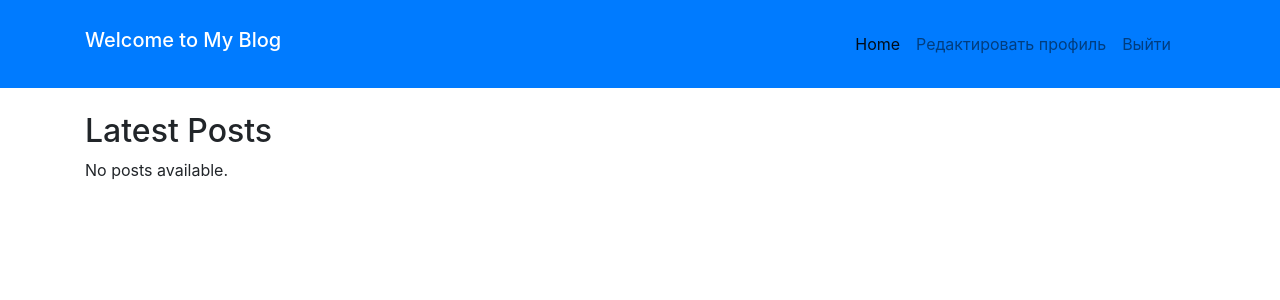
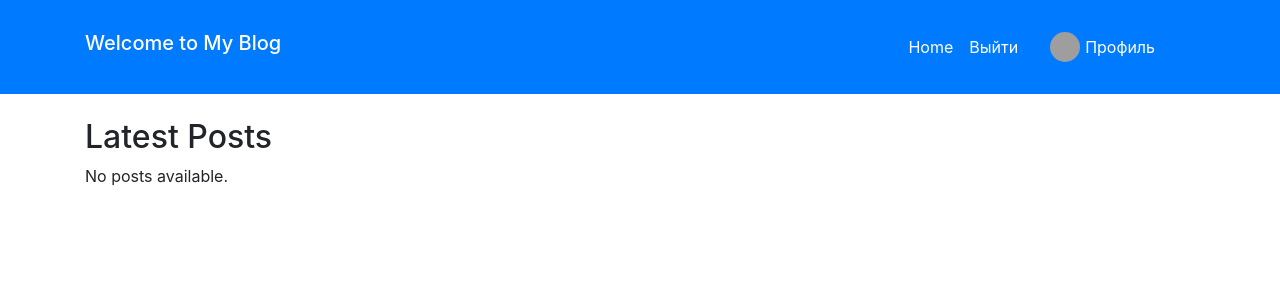
Before and after one commit to MarinaTr5tyajkova/RKIS_1lab-monolit, a Django app: page / in a window 1280 px wide. Shown: the top 300 px of the page. Run offline with Django 3.2, Linux system fonts and the light colour scheme; a user stored in the database is signed in; data comes from the database, SQL or seed files in the repository; both versions use the stored data as it was after the commit; data that the repository does not hold is empty; some libraries are stand-ins or nearby versions; grey boxes are pictures that could not be loaded.

Commit message:
version3

```diff
--- a/mysite/urls.py
+++ b/mysite/urls.py
@@ -15,8 +15,10 @@ Including another URLconf
 """
 from django.contrib import admin
 from django.urls import include, path
+from django.conf.urls.static import static
+from django.conf import settings
 
 urlpatterns = [
     path('admin/', admin.site.urls),
     path('', include('polls.urls')),
-]
+]+ static(settings.MEDIA_URL, document_root=settings.MEDIA_ROOT)
--- a/polls/forms.py
+++ b/polls/forms.py
@@ -99,9 +99,12 @@ class LoginForm(forms.Form):
     password = forms.CharField(required=True, max_length=200, label='', widget=forms.PasswordInput(attrs={'placeholder': 'Пароль'}))
 
 class UserProfileForm(forms.ModelForm):
+    email = forms.EmailField(required=True, widget=forms.EmailInput(attrs={'class': 'form-control'}))
+    full_name = forms.CharField(required=True, widget=forms.TextInput(attrs={'class': 'form-control'}))
+
     class Meta:
         model = UserProfile
-        fields = ['avatar']
+        fields = ['avatar', 'bio']  # Добавьте другие поля из модели UserProfile по мере необходимости
 
     def __init__(self, *args, **kwargs):
         super().__init__(*args, **kwargs)
--- a/polls/models.py
+++ b/polls/models.py
@@ -8,6 +8,7 @@ from django.conf import settings
 class UserProfile(models.Model) :
     user = models.OneToOneField(User, on_delete = models.CASCADE)
     avatar = models.ImageField(upload_to = 'avatars/', default ='default_avatar.png')
+    bio = models.TextField(blank=True)
 
     def __str__(self):
         return self.user.username
--- a/polls/static/css/style.css
+++ b/polls/static/css/style.css
@@ -0,0 +1,6 @@
+.avatar {
+    width: 150px; /* Ширина изображения */
+    height: 150px; /* Высота изображения */
+    object-fit: cover; /* Обрезка изображения, чтобы оно заполнило круг */
+    border-radius: 50%; /* Создание круга */
+}
--- a/polls/templates/base.html
+++ b/polls/templates/base.html
@@ -20,26 +20,36 @@
                 <span class="navbar-toggler-icon"></span>
             </button>
             <div class="collapse navbar-collapse" id="navbarNav">
-                <ul class="navbar-nav">
+                <ul class="navbar-nav mx-auto">  <!-- Центрирование элементов навигации -->
                     <li class="nav-item">
-                        <a class="nav-link active" href="{% url 'polls:home' %}">Home</a>
+                        <a class="nav-link text-white" href="{% url 'polls:home' %}">Home</a>
                     </li>
                     {% if user.is_authenticated %}
                         <li class="nav-item">
-                            <a class="nav-link" href="{% url 'polls:edit_profile' %}">Редактировать профиль</a>  <!-- Link to edit profile -->
-                        </li>
-                        <li class="nav-item">
-                            <a class="nav-link" href="{% url 'polls:logout' %}">Выйти</a>  <!-- Link to logout -->
+                            <a class="nav-link text-white" href="{% url 'polls:logout' %}">Выйти</a>
                         </li>
                     {% else %}
                         <li class="nav-item">
-                            <a class="nav-link" href="{% url 'polls:register' %}">Регистрация</a>  <!-- Link to registration -->
+                            <a class="nav-link text-white" href="{% url 'polls:register' %}">Регистрация</a>
                         </li>
                         <li class="nav-item">
-                            <a class="nav-link" href="{% url 'polls:login' %}">Вход</a>  <!-- Link to login -->
+                            <a class="nav-link text-white" href="{% url 'polls:login' %}">Вход</a>
                         </li>
                     {% endif %}
                 </ul>
+                <!-- Ссылка на профиль должна быть вне ul для выравнивания вправо -->
+                {% if user.is_authenticated %}
+                    <div class="ml-auto d-flex align-items-center">  <!-- Используем flexbox для выравнивания -->
+                        <a href="{% url 'polls:profile' %}" class="nav-link d-flex align-items-center text-white mx-2">  <!-- Добавлен отступ -->
+                            {% if user.userprofile.avatar %}
+                                <img src="{{ user.userprofile.avatar.url }}" alt="{{ user.username }}'s avatar" class="rounded-circle" style="width: 30px; height: 30px; margin-right: 5px;">
+                            {% else %}
+                                <img src="{% static 'path/to/default_avatar.png' %}" alt="Default Avatar" class="rounded-circle" style="width: 30px; height: 30px; margin-right: 5px;">
+                            {% endif %}
+                            Профиль
+                        </a>
+                    </div>
+                {% endif %}
             </div>
         </nav>
     </div>
@@ -50,5 +60,6 @@
     {% block content %}
     {% endblock %}
 </main>
+
 </body>
 </html>
--- a/polls/urls.py
+++ b/polls/urls.py
@@ -1,7 +1,9 @@
 from django.urls import path
 from .views import HomeView, RegisterView, EditProfileView, DeleteProfileView, DetailView, ResultsView, vote
 from django.contrib.auth import views as auth_views
-from .views import profile_redirect
+from .views import profile
+from django.conf.urls.static import static
+from django.conf import settings
 
 app_name = 'polls'
 
@@ -15,5 +17,5 @@ urlpatterns = [
     path('login/', auth_views.LoginView.as_view(template_name='polls/login.html'), name='login'),  # Login view
     path('logout/', auth_views.LogoutView.as_view(next_page='polls:home'), name='logout'),  # Logout view
     path('delete_profile/', DeleteProfileView.as_view(), name='delete_profile'),
-    path('accounts/profile/', profile_redirect, name='profile_redirect'),
-]
+    path('profile/', profile, name='profile'),
+]+ static(settings.MEDIA_URL, document_root=settings.MEDIA_ROOT)
--- a/polls/views.py
+++ b/polls/views.py
@@ -39,7 +39,7 @@ class EditProfileView(LoginRequiredMixin, UpdateView) :
     model = UserProfile
     form_class = UserProfileForm
     template_name = 'polls/edit_profile.html'
-    success_url = reverse_lazy('polls: home')
+    success_url = reverse_lazy('polls:home')
 
     def get_object(self, queryset = None):
         return self.request.user.userprofile
@@ -90,5 +90,27 @@ class DeleteProfileView(LoginRequiredMixin, View):
         return redirect('polls:home')  # Перенаправление на главную страницу
 
 @login_required
-def profile_redirect(request):
-    return redirect('polls:home')
+def profile(request):
+    return render(request, 'polls/profile.html', {'profile': request.user.userprofile})
+
+def delete_profile(request):
+    user = request.user
+    user.delete()  # Удаляет пользователя и его профиль
+    return redirect('home')  # Перенаправление на главную страницу или другую страницу после удаления.
+
+def edit_profile(request):
+    user = request.user
+    profile = user.userprofile
+
+    if request.method == 'POST':
+        form = UserProfileForm(request.POST, request.FILES, instance=profile)
+        user_form = UserRegistrationForm(request.POST, instance=user)  # Создаем форму для обновления пользователя
+        if form.is_valid() and user_form.is_valid():
+            user_form.save()  # Сохраняем изменения в модели User
+            form.save()  # Сохраняем изменения в модели UserProfile
+            return redirect('polls:profile')  # Перенаправление на страницу профиля после сохранения
+    else:
+        form = UserProfileForm(instance=profile)
+        user_form = UserRegistrationForm(instance=user)  # Заполняем форму данными пользователя
+
+    return render(request, 'polls/edit_profile.html', {'form': form, 'user_form': user_form})
```
Also changed, not shown: mysite/settings.py (+7 -0 lines), polls/templates/polls/profile.html (added, +43 -0 lines), avatars/5307909992910808586-fotor-bg-remover-20241113203613.png (added), avatars/5307909992910808586-fotor-bg-remover-20241113203613_0AP1vWT.png (added), avatars/5307909992910808586-fotor-bg-remover-20241113203613_1.png (added), avatars/5307909992910808586-fotor-bg-remover-20241113203613_2.png (added), db.sqlite3, media/avatars/5337068667617273409_1.png (added), media/avatars/WIN_20240819_15_18_08_Pro.jpg (added), media/avatars/WIN_20241017_18_31_19_Pro.jpg (added), media/avatars/WIN_20241017_18_31_22_Pro.jpg (added), media/avatars/i.webp (added), polls/migrations/0004_userprofile_bio.py (added).
